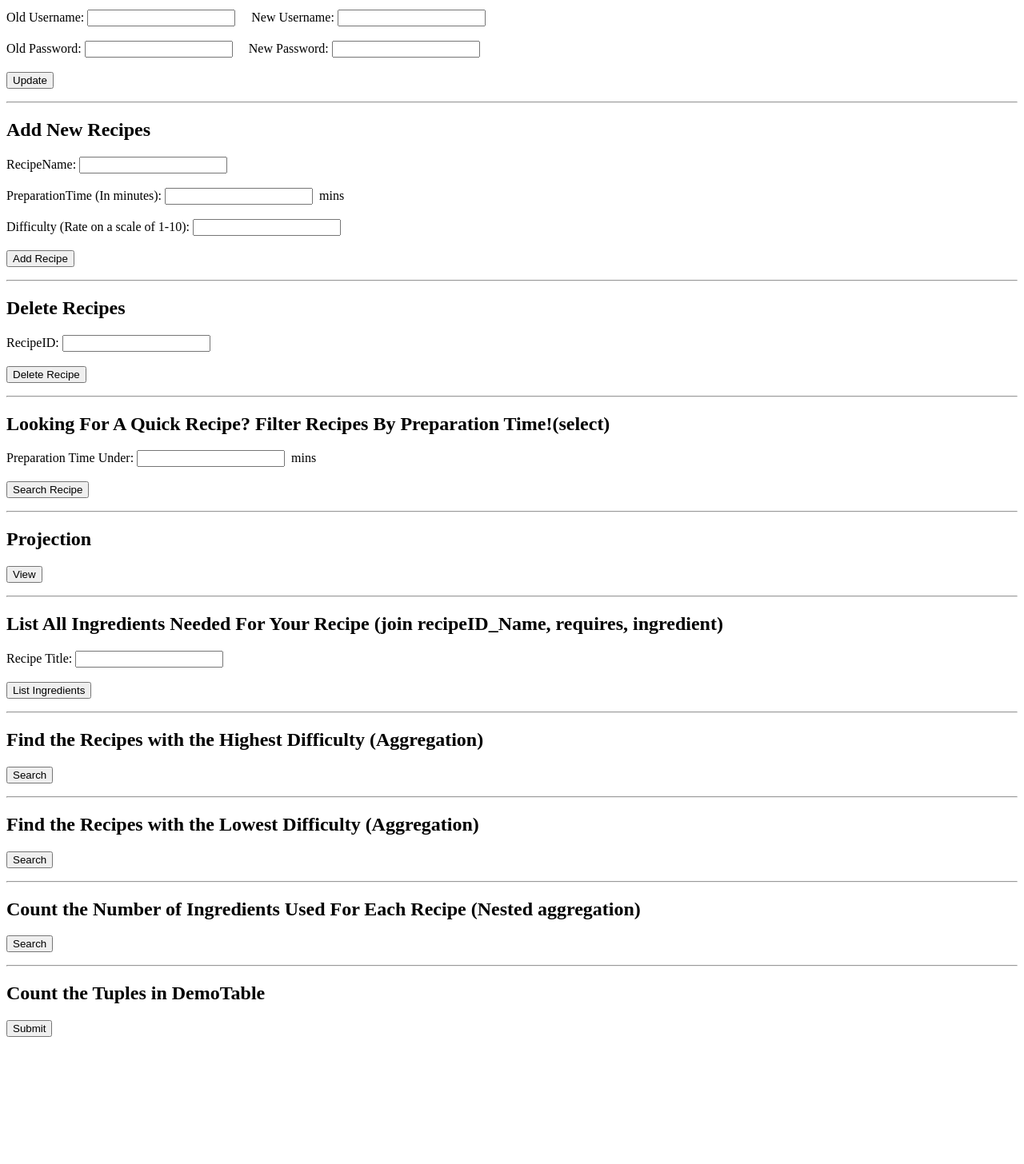
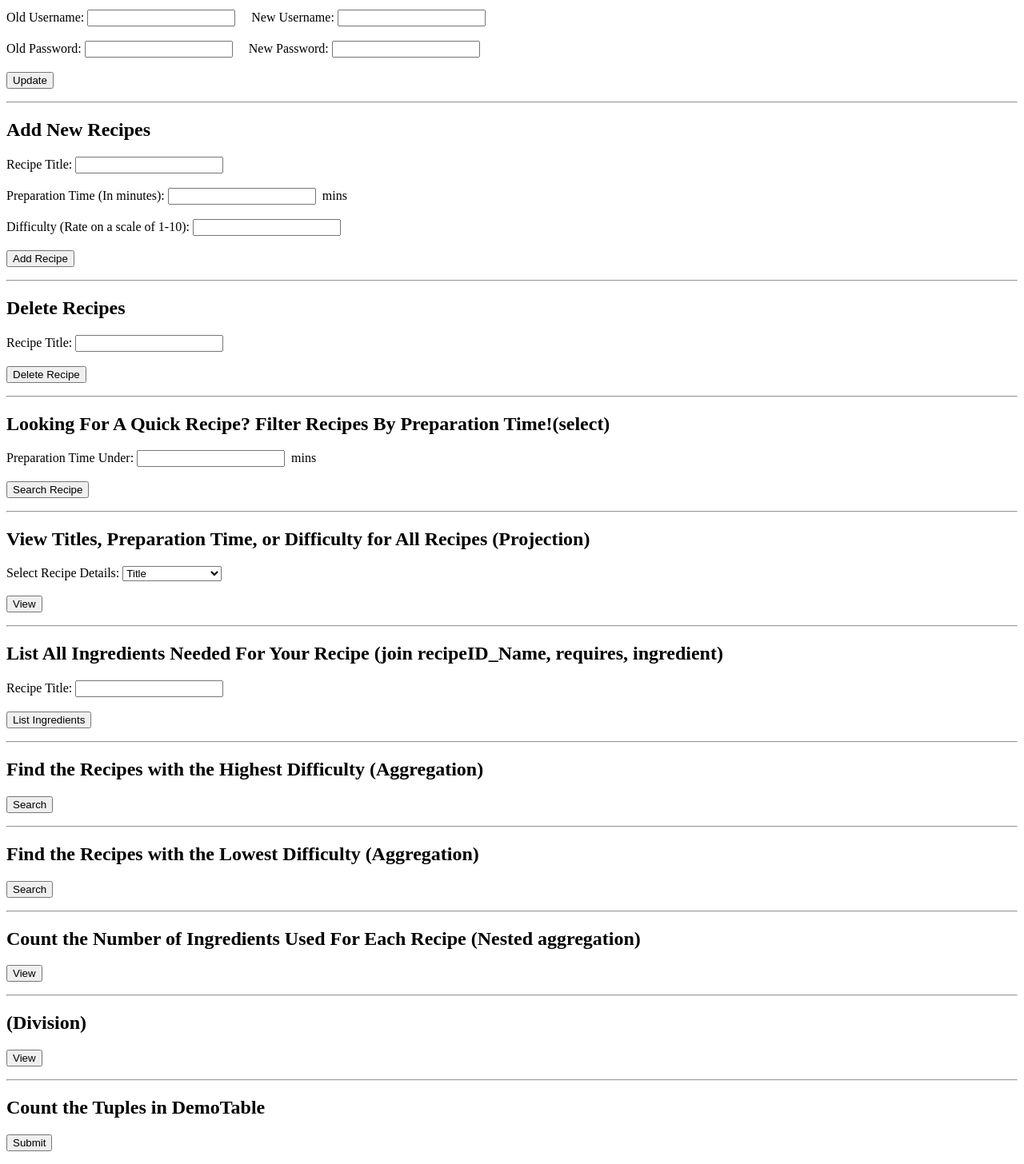
Before and after one commit to sherrywang615/Cookbook, a PHP site: page / in a window 1280 px wide. Shown: the part 459-1915 px from the top of the page at 80% size. Before the commit the page ends 1756 px from the top, so only its background shows below. Run offline with PHP 8.4, Linux system fonts and the light colour scheme.

Commit message:
added some php

```diff
--- a/index.php
+++ b/index.php
@@ -49,9 +49,9 @@
     <form method="POST" action="index.php">
         <!--refresh page when submitted-->
         <input type="hidden" id="addRecipeRequest" name="addRecipeRequest">
-        RecipeName: <input type="text" name="recipeName"> <br /><br />
-        PreparationTime &#40In minutes&#41: <input type="text" name="preparationTime">&nbsp mins <br /><br />
-        Difficulty &#40Rate on a scale of 1-10&#41: <input type="text" name="difficulty"> <br /><br />
+        Recipe Title: <input type="text" name="newRecipeTitle"> <br /><br />
+        Preparation Time &#40In minutes&#41: <input type="text" name="newPreparationTime">&nbsp mins <br /><br />
+        Difficulty &#40Rate on a scale of 1-10&#41: <input type="text" name="newDifficulty"> <br /><br />
 
         <input type="submit" value="Add Recipe" name="addRecipeSubmit"></p>
     </form>
@@ -62,7 +62,7 @@
     <form method="GET" action="index.php">
         <!--refresh page when submitted-->
         <input type="hidden" id="deleteRecipeRequest" name="deleteRecipeRequest">
-        RecipeID: <input type="text" name="recipeName"> <br /><br />
+        Recipe Title: <input type="text" name="deleteRecipeTitle"> <br /><br />
 
         <input type="submit" value="Delete Recipe" name="deleteRecipeSubmit"></p>
     </form>
@@ -80,11 +80,18 @@
 
     <hr />
 
-    <h2>Projection</h2>
+    <h2>View Titles, Preparation Time, or Difficulty for All Recipes (Projection)</h2>
     <form method="GET" action="index.php">
         <!--refresh page when submitted-->
+        <input type="hidden" id="viewDetailsRequest" name="viewDetailsRequest
+        <label for=" recipeDetails"> Select Recipe Details:</label>
+        <select name="recipeDetails" id="recipeDetails">
+            <option value="Title">Title</option>
+            <option value="PrepTime">Preparation Time</option>
+            <option value="Difficulty">Difficulty</option>
+        </select><br /><br />
 
-        <input type="submit" value="View" name="viewRecipeSubmit"></p>
+        <input type="submit" value="View" name="viewDetailsSubmit"></p>
     </form>
 
     <hr />
@@ -123,9 +130,19 @@
     <h2>Count the Number of Ingredients Used For Each Recipe (Nested aggregation)</h2>
     <form method="GET" action="index.php">
         <!--refresh page when submitted-->
-        <input type="hidden" id="findMinDifficultyRequest" name="findMinDifficultyRequest">
+        <input type="hidden" id="countIngredientsRequest" name="countIngredientsRequest">
 
-        <input type="submit" value="Search" name="findMinDifficultySubmit"></p>
+        <input type="submit" value="View" name="countIngredientsRequest"></p>
+    </form>
+
+    <hr />
+
+    <h2>(Division)</h2>
+    <form method="GET" action="index.php">
+        <!--refresh page when submitted-->
+        <input type="hidden" id="countIngredientsRequest" name="countIngredientsRequest">
+
+        <input type="submit" value="View" name="countIngredientsRequest"></p>
     </form>
 
     <hr />
@@ -256,15 +273,24 @@
         OCILogoff($db_conn);
     }
 
-    function handleUpdateRequest()
+    function handleUpdateAccountRequest()
     {
         global $db_conn;
 
-        $old_name = $_POST['oldUsername'];
-        $new_name = $_POST['newUsername'];
+        $old_username = $_POST['oldUsername'];
+        $new_username = $_POST['newUsername'];
+        $old_password = $_POST['oldPassword'];
+        $new_password = $_POST['newPassword'];
 
         // you need the wrap the old name and new name values with single quotations
-        executePlainSQL("UPDATE User SET name='" . $new_name . "' WHERE name='" . $old_name . "'");
+        $result = executePlainSQL("UPDATE User SET username='$new_username', userPassword='$new_password' WHERE username='$old_username' AND userPassword='$old_password");
+
+        if ($result == true) {
+            echo "Success!";
+        } else {
+            echo "Error Updating Account";
+        }
+
         OCICommit($db_conn);
     }
 
@@ -280,21 +306,80 @@
         OCICommit($db_conn);
     }
 
-    function handleInsertRequest()
+    function handleCreateAccountRequest()
     {
         global $db_conn;
 
+        //Check if the username already exists
+        $nameEntered = $_POST['username'];
+        $result = executePlainSQL("SELECT Count(*) FROM User WHERE username = $nameEntered");
+        if (oci_fetch_row($result) != false) {
+            echo "Username already exists";
+        } else {
+            $tuple = array(
+                ":bind1" => $_POST['username'],
+                ":bind2" => $_POST['userPassword']
+            );
+
+            $userID = uniqid("user_");
+
+            $alltuples = array(
+                $tuple
+            );
+
+            $result = executeBoundSQL("Insert into User values ('$userID', :bind1, :bind2)", $alltuples);
+
+            if ($result == true) {
+                echo "Success!";
+            } else {
+                echo "Error Creating Account";
+            }
+        }
+
+        OCICommit($db_conn);
+    }
+
+    function handleAddRecipesRequest()
+    {
+        global $db_conn;
+
+        $recipeID = uniqid("recipe_");
         //Getting the values from user and insert data into the table
         $tuple = array(
-            ":bind1" => $_POST['username'],
-            ":bind2" => $_POST['userPassword']
+            ":bind1" => $_POST['newRecipeTitle'],
+            ":bind2" => $_POST['newPreparationTime'],
+            ":bind3" => $_POST['newDifficulty']
         );
 
         $alltuples = array(
             $tuple
         );
 
-        executeBoundSQL("insert into user values (:bind1, :bind2)", $alltuples);
+        $result = executeBoundSQL("INSERT into Recipe values ('$recipeID', :bind1, :bind2, :bind3)", $alltuples);
+
+        if ($result == true) {
+            echo "Success!";
+        } else {
+            echo "Error Adding Recipe";
+        }
+
+        OCICommit($db_conn);
+    }
+
+    function handleDeleteRecipesRequest()
+    {
+        global $db_conn;
+        $title = $_GET['deleteRecipeTitle'];
+        $recipeID = oci_fetch_row(executePlainSQL("SELECT recipeID FROM Recipe WHERE recipeTitle = '$title'"))[0];
+
+        $result = executePlainSQL("DELETE FROM Recipe WHERE recipeID = '$recipeID");
+
+        if ($result == true) {
+            echo "Success!";
+        } else {
+            echo "Error deleting Recipe";
+        }
+
         OCICommit($db_conn);
     }
 
```
